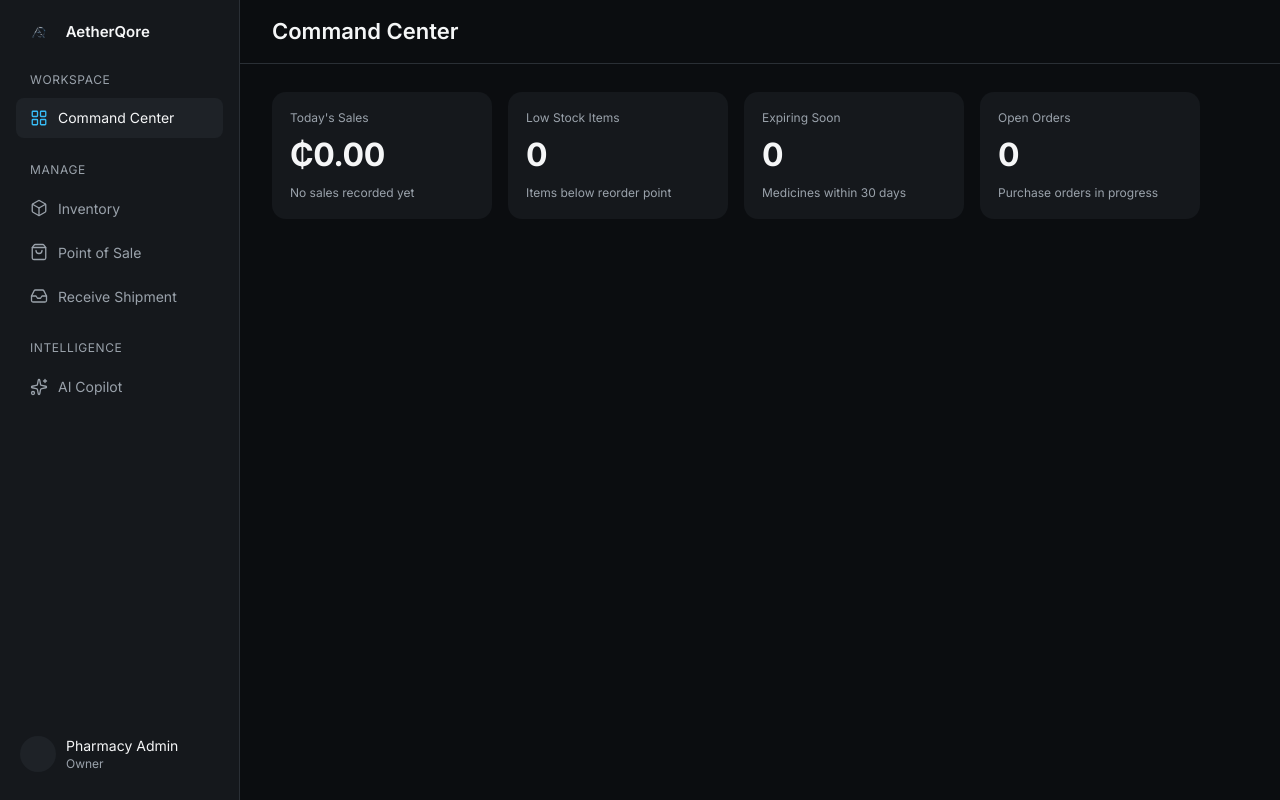
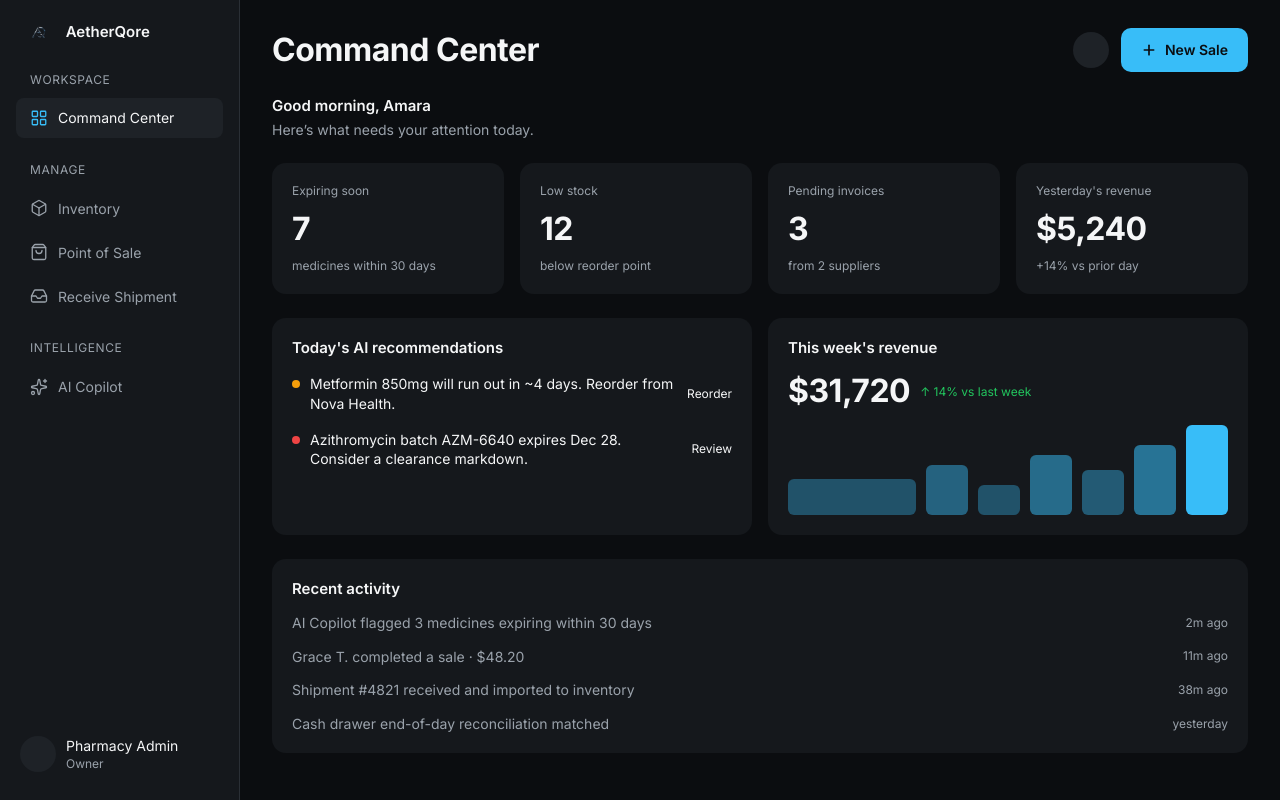
Before and after one commit to Benedict-nds/aetherOS, a React (Vite) app in the folder frontend/: page / in a window 1280 px wide. Built offline with nearby package versions, Linux system fonts and the light colour scheme.

Commit message:
fix: recover command center frontend

```diff
--- a/frontend/src/components/ui/StatCard.tsx
+++ b/frontend/src/components/ui/StatCard.tsx
@@ -6,10 +6,10 @@ type StatCardProps = {
 
 export const StatCard = ({ label, value, hint }: StatCardProps) => {
   return (
-    <div className="stat-card">
-      <div className="stat-card__label">{label}</div>
-      <div className="stat-card__value">{value}</div>
-      {hint ? <div className="stat-card__hint">{hint}</div> : null}
+    <div className="flex w-full min-w-0 flex-col gap-2.5 rounded-[14px] bg-surface p-5">
+      <div className="text-caption text-muted">{label}</div>
+      <div className="text-display font-bold text-fg">{value}</div>
+      {hint ? <div className="text-caption text-muted">{hint}</div> : null}
     </div>
   )
 }
--- /dev/null
+++ b/frontend/src/features/command-center/components/AiRecommendationsCard.tsx
@@ -0,0 +1,36 @@
+import { Link } from "react-router-dom";
+
+const RECS = [
+    {
+        dot: 'bg-warning',
+        body: 'Metformin 850mg will run out in ~4 days. Reorder from Nova Health.',
+        action: 'Reorder',
+        to: '/purchases/receive',
+      },
+      {
+        dot: 'bg-critical',
+        body: 'Azithromycin batch AZM-6640 expires Dec 28. Consider a clearance markdown.',
+        action: 'Review',
+        to: '/inventory',
+      },
+] as const
+
+
+export const AiRecommendationsCard = () =>{
+    return (
+        <section className="flex min-w-0 flex-1 flex-col gap-4 rounded-[14px] bg-surface p-5">
+            <h2 className="m-0 text-h2 font-semibold text-fg">Today's AI recommendations</h2>
+            {RECS.map((rec) => (
+                <div key={rec.action} className="flex items-center justify-between gap-2.5">
+                <div className="flex min-w-0 flex-1 items-start gap-2.5">
+                    <span className={`mt-1.5 size-2 shrink-0 rounded-full ${rec.dot}`} />
+                    <p className="m-0 text-body text-fg">{rec.body}</p>
+                </div>
+                <Link to={rec.to} className="shrink-0 text-caption text-accent">
+                    {rec.action}
+                </Link>
+                </div>
+            ))}
+        </section>
+    )
+}
--- /dev/null
+++ b/frontend/src/features/command-center/components/RecentActivity.tsx
@@ -0,0 +1,22 @@
+const ITEMS = [
+    { message: 'AI Copilot flagged 3 medicines expiring within 30 days', time: '2m ago' },
+    { message: 'Grace T. completed a sale · $48.20', time: '11m ago' },
+    { message: 'Shipment #4821 received and imported to inventory', time: '38m ago' },
+    { message: 'Cash drawer end-of-day reconciliation matched', time: 'yesterday' },
+] as const
+
+
+
+export const RecentActivity = () =>{
+    return (
+        <section className="flex w-full flex-col gap-3.5 rounded-[14px] bg-surface p-5">
+        <h2 className="m-0 text-h2 font-semibold text-fg">Recent activity</h2>
+        {ITEMS.map((item) => (
+          <div key={item.time} className="flex items-center justify-between gap-4">
+            <p className="m-0 text-body text-muted">{item.message}</p>
+            <span className="shrink-0 text-caption text-muted">{item.time}</span>
+          </div>
+        ))}
+      </section>
+    )
+}
--- /dev/null
+++ b/frontend/src/features/command-center/components/RevenueCard.tsx
@@ -0,0 +1,27 @@
+const BARS = [
+    {day:"Mon", className:"h-9 flex-1 opacity-35"},
+    {day:"Tue", className:"h-12.5 w-[42px] shrink-0 opacity-45"},
+    {day:"Wed", className:"h-7.5 w-[42px] shrink-0 opacity-35"},
+    {day:"Thu", className:"h-15 w-[42px] shrink-0 opacity-50"},
+    {day:"Fri", className:"h-[45px] w-[42px] shrink-0 opacity-40"},
+    {day:"Sat", className:"h-[70px] w-[42px] shrink-0 opacity-55"},
+    {day:"Sun", className:"h-[90px] w-[42px] shrink-0"},
+] as const
+
+
+export const RevenueCard = () =>{
+    return (
+        <section className="flex min-w-0 flex-1 flex-col gap-3.5 rounded-[14px] bg-surface p-5">
+            <h2 className="m-0 text-h2 font-semibold text-fg">This week's revenue</h2>
+            <div className="flex items-center gap-2.5">
+                <span className="text-display font-bold text-fg">$31,720</span>
+                <span className="text-caption text-healthy">↑ 14% vs last week</span>
+            </div>
+            <div className="flex h-22.5 items-end gap-2.5" aria-hidden="true">
+                {BARS.map((bar) => (
+                <div key={bar.day} className={`rounded-md bg-accent ${bar.className}`} />
+                ))}
+            </div>
+    </section>
+    )
+}
--- a/frontend/src/features/command-center/pages/CommandCenterPage.tsx
+++ b/frontend/src/features/command-center/pages/CommandCenterPage.tsx
@@ -1,12 +1,55 @@
-import { StatCard } from '@/components/ui'
+import { Plus } from 'lucide-react'
+import { StatCard, Button } from '@/components/ui'
+import { AiRecommendationsCard } from '../components/AiRecommendationsCard'
+import { RevenueCard } from '../components/RevenueCard'
+import { RecentActivity } from '../components/RecentActivity'
+
+// TODO: replace with the signed-in user from your auth context/provider
+const CURRENT_USER = { firstName: 'Amara' }
+
+function getGreeting() {
+  const hour = new Date().getHours()
+  if (hour < 12) return 'Good morning'
+  if (hour < 18) return 'Good afternoon'
+  return 'Good evening'
+}
 
 export const CommandCenterPage = () => {
   return (
-    <div className="flex flex-wrap gap-4">
-      <StatCard label="Today's Sales" value="₵0.00" hint="No sales recorded yet" />
-      <StatCard label="Low Stock Items" value={0} hint="Items below reorder point" />
-      <StatCard label="Expiring Soon" value={0} hint="Medicines within 30 days" />
-      <StatCard label="Open Orders" value={0} hint="Purchase orders in progress" />
+    <div className="flex flex-col gap-6">
+      <div className="flex items-center justify-between gap-4">
+        <h1 className="m-0 text-display font-bold text-fg">Command Center</h1>
+        <div className="flex items-center gap-3">
+          <div className="size-9 shrink-0 rounded-full bg-elevated" aria-hidden="true" />
+          <Button variant="primary">
+            <Plus className="size-4" strokeWidth={2.5} />
+            New Sale
+          </Button>
+        </div>
+      </div>
+
+      <div>
+        <h2 className="m-0 text-h2 font-semibold text-fg">
+          {getGreeting()}, {CURRENT_USER.firstName}
+        </h2>
+        <p className="m-0 mt-1 text-body text-muted">
+          Here&rsquo;s what needs your attention today.
+        </p>
+      </div>
+
+      <div className="grid grid-cols-2 gap-4 lg:grid-cols-4">
+        <StatCard label="Expiring soon" value={7} hint="medicines within 30 days" />
+        <StatCard label="Low stock" value={12} hint="below reorder point" />
+        <StatCard label="Pending invoices" value={3} hint="from 2 suppliers" />
+        <StatCard label="Yesterday's revenue" value="$5,240" hint="+14% vs prior day" />
+      </div>
+
+      <div className="flex flex-col gap-4 lg:flex-row">
+        <AiRecommendationsCard />
+        <RevenueCard />
+      </div>
+
+      <RecentActivity />
     </div>
   )
 }
--- a/frontend/src/layouts/AppShell.tsx
+++ b/frontend/src/layouts/AppShell.tsx
@@ -1,4 +1,4 @@
-import { Outlet, useLocation } from 'react-router-dom'
+import { Outlet } from 'react-router-dom'
 import { Box, Inbox, LayoutGrid, ShoppingBag, Sparkles } from 'lucide-react'
 import { SidebarNavItem } from '@/components/ui'
 
@@ -24,18 +24,7 @@ const NAV_SECTIONS = [
   },
 ]
 
-const PAGE_TITLES: Record<string, string> = {
-  '/': 'Command Center',
-  '/inventory': 'Inventory',
-  '/pos': 'Point of Sale',
-  '/purchases/receive': 'Receive Shipment',
-  '/copilot': 'AI Copilot',
-}
-
 export const AppShell = () => {
-  const { pathname } = useLocation()
-  const title = PAGE_TITLES[pathname] ?? 'AetherQore'
-
   return (
     <div className="flex min-h-screen bg-base text-fg">
       <aside className="flex w-sidebar shrink-0 flex-col justify-between border-r border-subtle bg-surface px-4 py-5">
@@ -69,9 +58,6 @@ export const AppShell = () => {
         </div>
       </aside>
       <div className="flex min-w-0 flex-1 flex-col">
-        <header className="flex min-h-16 items-center border-b border-subtle px-8">
-          <h1 className='m-0 text-h1 font-semibold'>{title}</h1>
-        </header>
         <main className="flex-1 px-8 py-7">
           <Outlet />
         </main>
```
